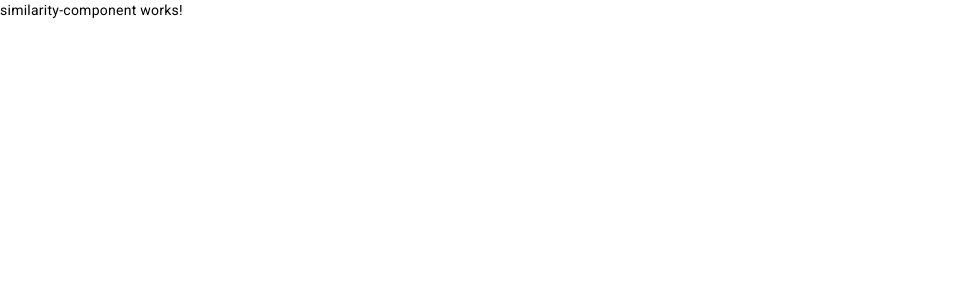
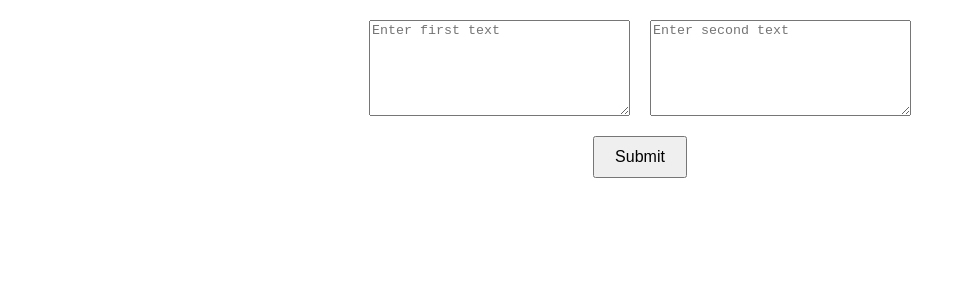
Before and after one commit to kajson25/TextAnalyticsTool, an Angular app: page /similarity in a window 1280 px wide. Shown: the top 300 px of the page, without its empty margins (0-974 px from the left). Built offline with nearby package versions, Linux system fonts and the light colour scheme.

Commit message:
Implement component for 2 text similarity detection

```diff
--- a/src/app/app-routing.module.ts
+++ b/src/app/app-routing.module.ts
@@ -2,7 +2,7 @@
 import { Routes } from '@angular/router';
 import { HomeComponent } from './components/home/home.component';
 import { ExtractionComponent } from './components/extraction/extraction.component';
-import { SimilarityComponentComponent } from './components/similarity-component/similarity-component.component';
+import { SimilarityComponent } from './components/similarity-component/similarity.component';
 import { DetectionComponent } from './components/detection/detection.component';
 import { SentimentComponent } from './components/sentiment/sentiment.component';
 
@@ -18,7 +18,7 @@ export const routes: Routes = [
   },
   {
     path: 'similarity',
-    component: SimilarityComponentComponent,
+    component: SimilarityComponent,
   },
   {
     path: 'detection',
--- a/src/app/app.module.ts
+++ b/src/app/app.module.ts
@@ -3,7 +3,7 @@ import { NgModule } from '@angular/core';
 
 // import { AppRoutingModule } from './app-routing.module';
 import { AppComponent } from './app.component';
-import { SimilarityComponentComponent } from './components/similarity-component/similarity-component.component';
+import { SimilarityComponent} from './components/similarity-component/similarity.component';
 import { HomeComponent } from './components/home/home.component';
 import { ExtractionComponent } from './components/extraction/extraction.component';
 import { DetectionComponent } from './components/detection/detection.component';
@@ -13,7 +13,7 @@ import { BrowserAnimationsModule } from '@angular/platform-browser/animations';
 @NgModule({
   declarations: [
     // AppComponent,
-    SimilarityComponentComponent,
+    // SimilarityComponent,
     // HomeComponent,
     ExtractionComponent,
     DetectionComponent,
--- a/src/app/components/home/home.component.html
+++ b/src/app/components/home/home.component.html
@@ -3,11 +3,11 @@
       Extraction
     </button>
 
-    <button mat-raised-button color="accent" routerLink="/similarity">
+    <button mat-raised-button color="primary" routerLink="/similarity">
       Similarity
     </button>
 
-    <button mat-raised-button color="warn" routerLink="/detection">
+    <button mat-raised-button color="primary" routerLink="/detection">
       Detection
     </button>
 
--- a/src/app/components/similarity-component/similarity-component.component.html
+++ /dev/null
@@ -1 +0,0 @@
-<p>similarity-component works!</p>
--- /dev/null
+++ b/src/app/components/similarity-component/similarity.component.css
@@ -0,0 +1,29 @@
+.similarity-container {
+    display: flex;
+    flex-direction: column;
+    align-items: center;
+    justify-content: center;
+    padding: 20px;
+  }
+
+  .text-area-container {
+    display: flex;
+    justify-content: space-between;
+    margin-bottom: 20px;
+  }
+
+  textarea {
+    margin: 0 10px;
+  }
+
+  button {
+    padding: 10px 20px;
+    font-size: 16px;
+    cursor: pointer;
+  }
+
+  .result {
+    margin-top: 20px;
+    font-size: 18px;
+    color: green;
+  }
--- /dev/null
+++ b/src/app/components/similarity-component/similarity.component.html
@@ -0,0 +1,12 @@
+<div class="similarity-container">
+    <div class="text-area-container">
+        <textarea [(ngModel)]="text1" placeholder="Enter first text" rows="6" cols="30"></textarea>
+        <textarea [(ngModel)]="text2" placeholder="Enter second text" rows="6" cols="30"></textarea>
+    </div>
+
+    <button (click)="checkSimilarity()">Submit</button>
+
+    <div *ngIf="similarityResult" class="result">
+      {{ similarityResult }}
+    </div>
+  </div>
--- /dev/null
+++ b/src/app/components/similarity-component/similarity.component.ts
@@ -0,0 +1,39 @@
+import { Component } from '@angular/core';
+import { HttpClient } from '@angular/common/http';
+import { CommonModule } from '@angular/common';
+import { FormsModule } from '@angular/forms';
+
+@Component({
+  selector: 'app-similarity',
+  standalone: true,
+  imports: [CommonModule, FormsModule],
+  templateUrl: './similarity.component.html',
+  styleUrls: ['./similarity.component.css']
+})
+export class SimilarityComponent {
+  text1: string = '';
+  text2: string = '';
+  similarityResult: string = '';
+  apiKey: string = '929931ca479c4ad0b6375b2c6c78fcd8';
+
+  constructor(private http: HttpClient) {}
+
+  checkSimilarity() {
+    const url = `https://api.dandelion.eu/datatxt/sim/v1`;
+    const params = {
+      text1: this.text1,
+      text2: this.text2,
+      token: this.apiKey
+    };
+
+    this.http.get<any>(url, { params }).subscribe(
+      (response) => {
+        this.similarityResult = `Similarity: ${(response.similarity * 100).toFixed(2)}%`;
+      },
+      (error) => {
+        console.error('Error fetching similarity', error);
+        this.similarityResult = 'Error fetching similarity result';
+      }
+    );
+  }
+}
```
Also changed, not shown: src/app/components/similarity-component/similarity-component.component.ts (deleted, +0 -10 lines), src/app/components/similarity-component/similarity-component.component.css (deleted), 2 other files (tests, documents, lock files or other folders).
